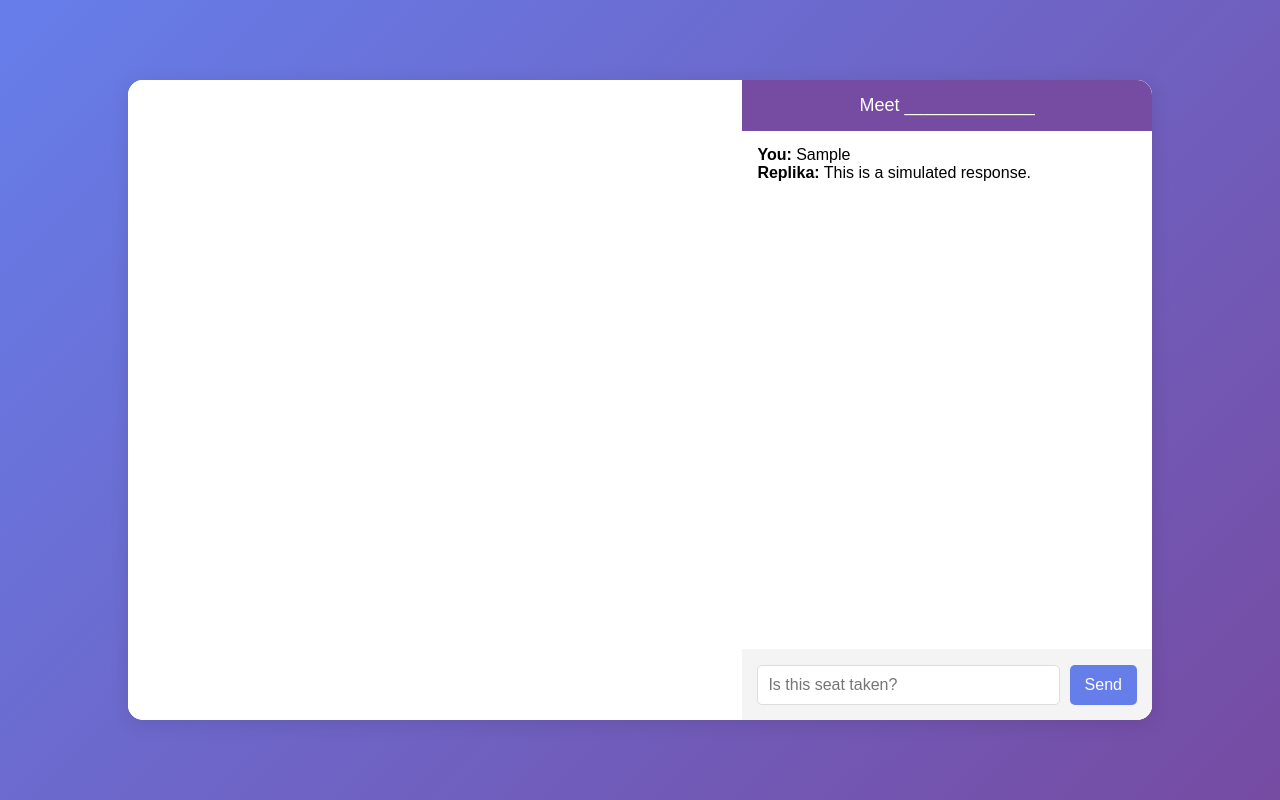
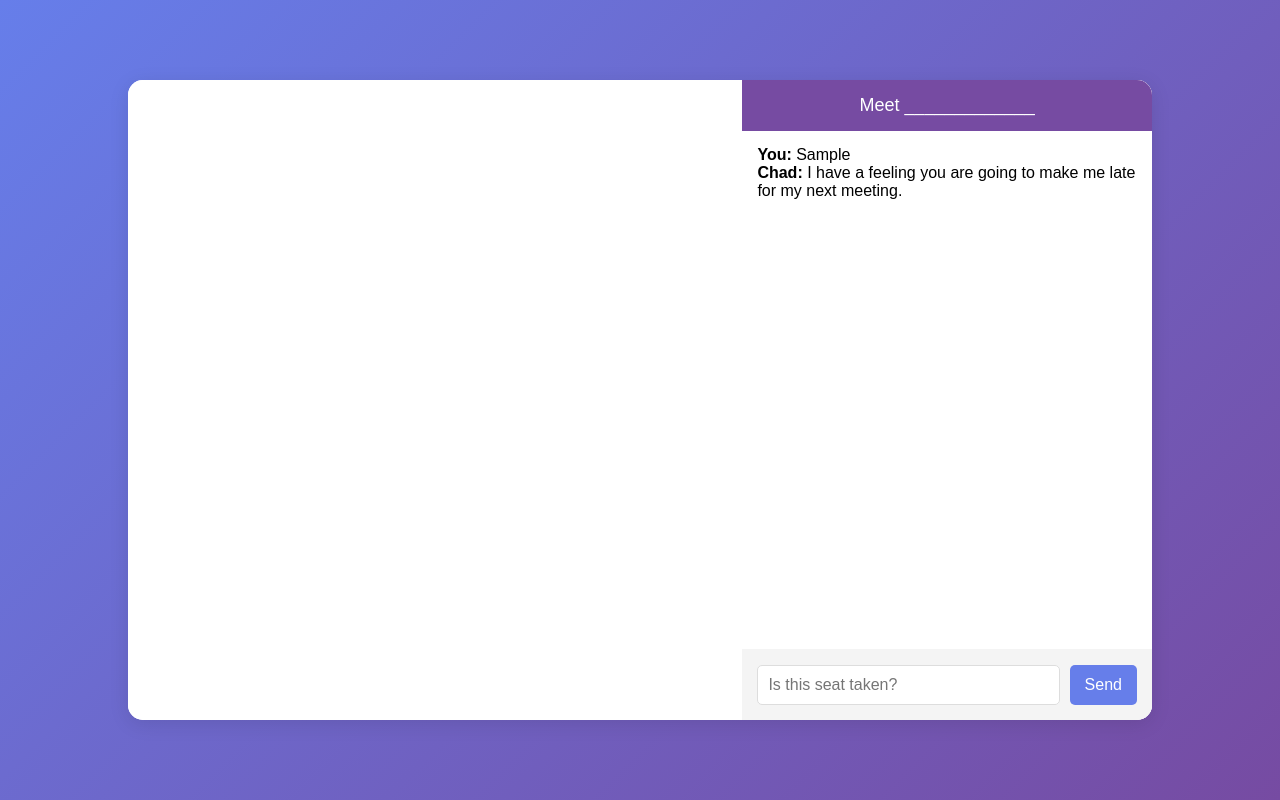
Before and after one commit to unicornlaunching/bitcoinbae, a plain HTML site: page index.html in a window 1280 px wide. Both pictures are taken after typing "Sample" into the empty fields and a click on the button "Send". Drawn offline with nearby package versions, Linux system fonts and the light colour scheme; some packages are replaced by stand-ins of ours; a script that the page names is missing.

Commit message:
Update index.html

```diff
--- a/index.html
+++ b/index.html
@@ -54,7 +54,7 @@
 
         // Simulate a response from Replika
         setTimeout(() => {
-            addMessageToChat('Replika', 'This is a simulated response.');
+            addMessageToChat('Chad', 'I have a feeling you are going to make me late for my next meeting.');
         }, 1000);
     }
 }
```
